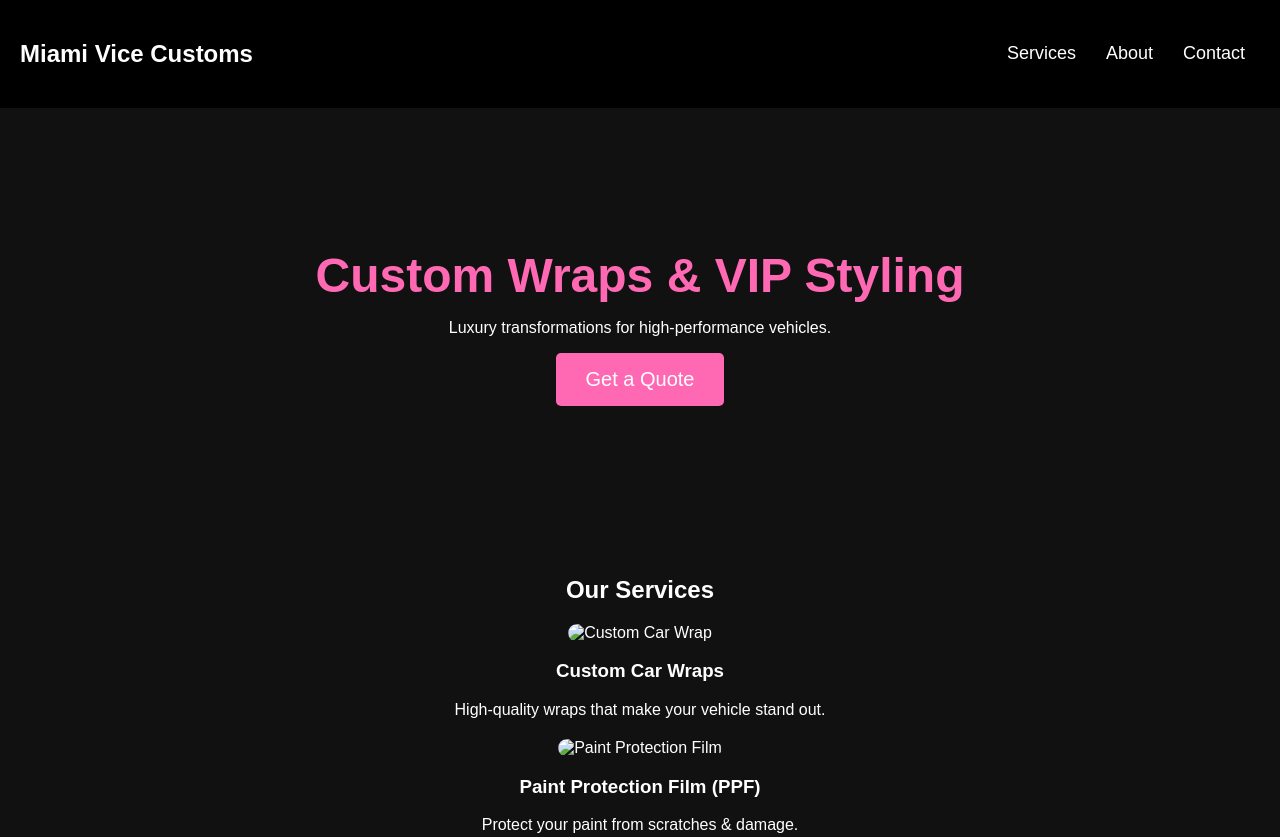
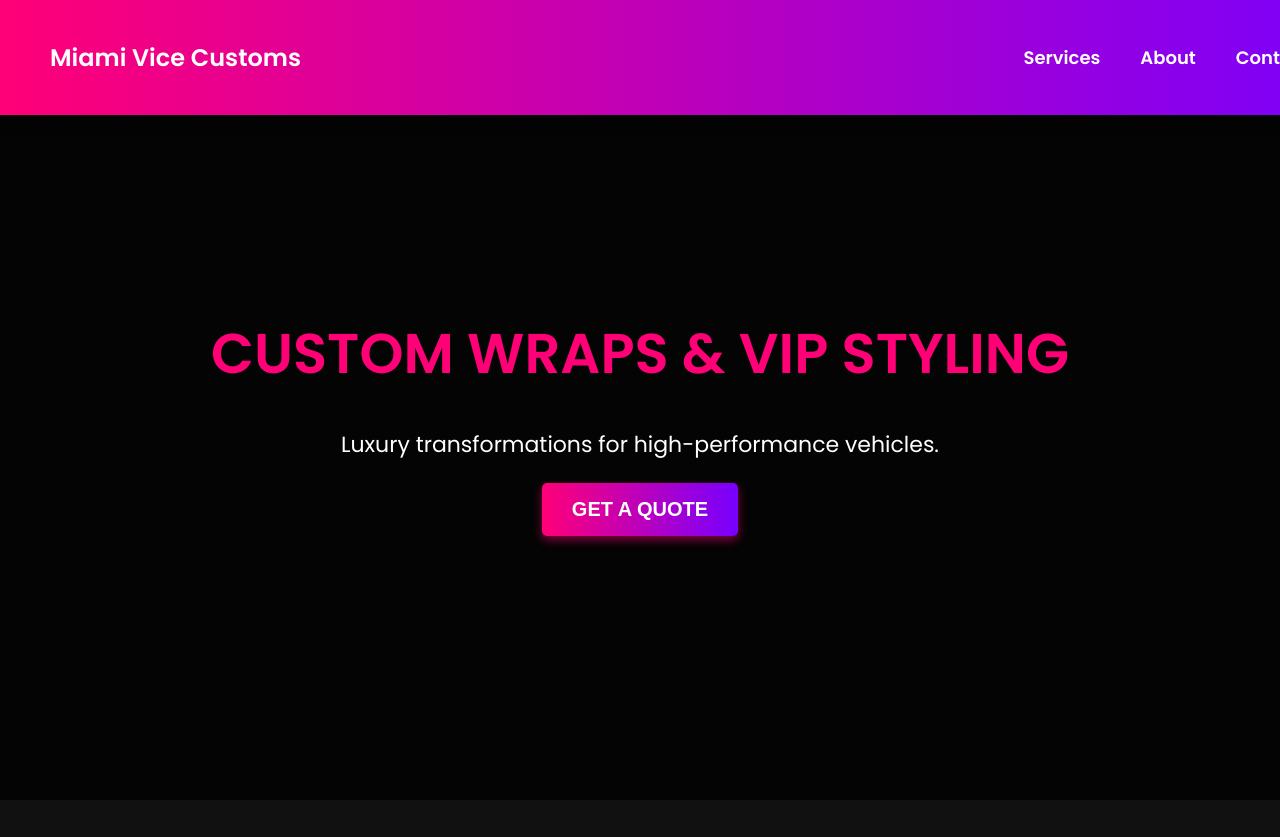
Before and after one commit to daniellejacobson/miami-vice-customs, a plain HTML site: page index.html in a window 1280 px wide. Shown: the top 837 px of the page. Drawn offline with Linux system fonts and the light colour scheme.

Commit message:
Update styles.css

```diff
--- a/styles.css
+++ b/styles.css
@@ -1,9 +1,11 @@
 /* General Styles */
+@import url('https://fonts.googleapis.com/css2?family=Poppins:wght@300;400;600&display=swap');
+
 body {
     font-family: 'Poppins', sans-serif;
     margin: 0;
     padding: 0;
-    background-color: #111;
+    background-color: #0a0a0a;
     color: white;
     text-align: center;
 }
@@ -13,8 +15,14 @@ nav {
     display: flex;
     justify-content: space-between;
     align-items: center;
-    padding: 20px;
-    background-color: black;
+    padding: 20px 50px;
+    background: linear-gradient(90deg, #ff0077, #7700ff);
+    position: fixed;
+    width: 100%;
+    top: 0;
+    left: 0;
+    z-index: 1000;
+    box-shadow: 0px 5px 15px rgba(0, 0, 0, 0.3);
 }
 
 nav ul {
@@ -24,7 +32,7 @@ nav ul {
 }
 
 nav ul li {
-    margin: 0 15px;
+    margin: 0 20px;
 }
 
 nav ul li a {
@@ -32,67 +40,112 @@ nav ul li a {
     text-decoration: none;
     font-size: 18px;
     transition: 0.3s;
+    font-weight: 600;
 }
 
 nav ul li a:hover {
-    color: hotpink;
+    color: #ffff99;
 }
 
 /* Hero Section */
 header {
-    padding: 100px 20px;
+    height: 100vh;
+    display: flex;
+    align-items: center;
+    justify-content: center;
+    flex-direction: column;
     background: url('images/hero.jpg') center/cover no-repeat;
     text-align: center;
+    position: relative;
+}
+
+header::before {
+    content: "";
+    position: absolute;
+    top: 0;
+    left: 0;
+    width: 100%;
+    height: 100%;
+    background: rgba(0, 0, 0, 0.6);
+    z-index: 1;
+}
+
+header h2, header p, header button {
+    position: relative;
+    z-index: 2;
 }
 
 header h2 {
-    font-size: 48px;
+    font-size: 56px;
     margin-bottom: 10px;
-    color: hotpink;
+    color: #ff0077;
+    text-transform: uppercase;
+    font-weight: 700;
+}
+
+header p {
+    font-size: 22px;
+    max-width: 600px;
 }
 
 button {
     padding: 15px 30px;
     border: none;
-    background-color: hotpink;
+    background: linear-gradient(90deg, #ff0077, #7700ff);
     color: white;
     font-size: 20px;
     cursor: pointer;
     border-radius: 5px;
     transition: 0.3s;
+    font-weight: bold;
+    text-transform: uppercase;
+    box-shadow: 0px 4px 10px rgba(255, 0, 119, 0.5);
 }
 
 button:hover {
-    background-color: #ff3399;
+    background: linear-gradient(90deg, #7700ff, #ff0077);
+    transform: scale(1.05);
 }
 
 /* Services Section */
 #services {
-    padding: 50px 20px;
+    padding: 100px 20px;
+    background: #111;
 }
 
 .service {
     margin: 20px auto;
-    max-width: 400px;
+    max-width: 500px;
+    background: rgba(255, 255, 255, 0.1);
+    padding: 20px;
+    border-radius: 10px;
+    transition: 0.3s;
+    box-shadow: 0px 5px 15px rgba(255, 0, 119, 0.2);
+}
+
+.service:hover {
+    transform: translateY(-5px);
+    box-shadow: 0px 10px 20px rgba(255, 0, 119, 0.4);
 }
 
 .service img {
     width: 100%;
-    max-width: 400px;
+    max-width: 450px;
     border-radius: 10px;
 }
 
 /* Contact Form */
 #contactForm {
     display: none;
-    background-color: rgba(0, 0, 0, 0.8);
-    padding: 20px;
+    background-color: rgba(0, 0, 0, 0.9);
+    padding: 30px;
     position: fixed;
     top: 50%;
     left: 50%;
     transform: translate(-50%, -50%);
     border-radius: 10px;
-    width: 300px;
+    width: 350px;
+    box-shadow: 0px 10px 20px rgba(255, 0, 119, 0.5);
 }
 
 .hidden {
```
